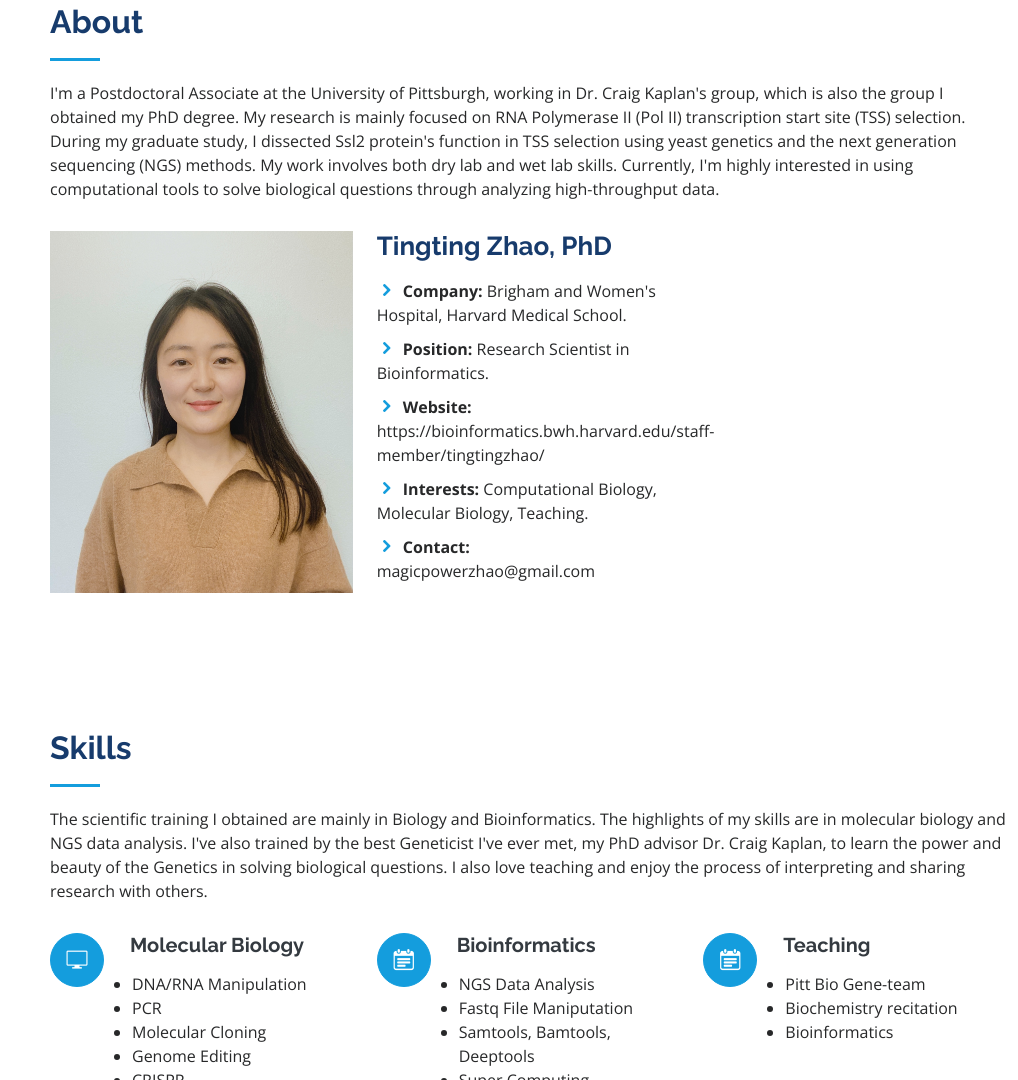
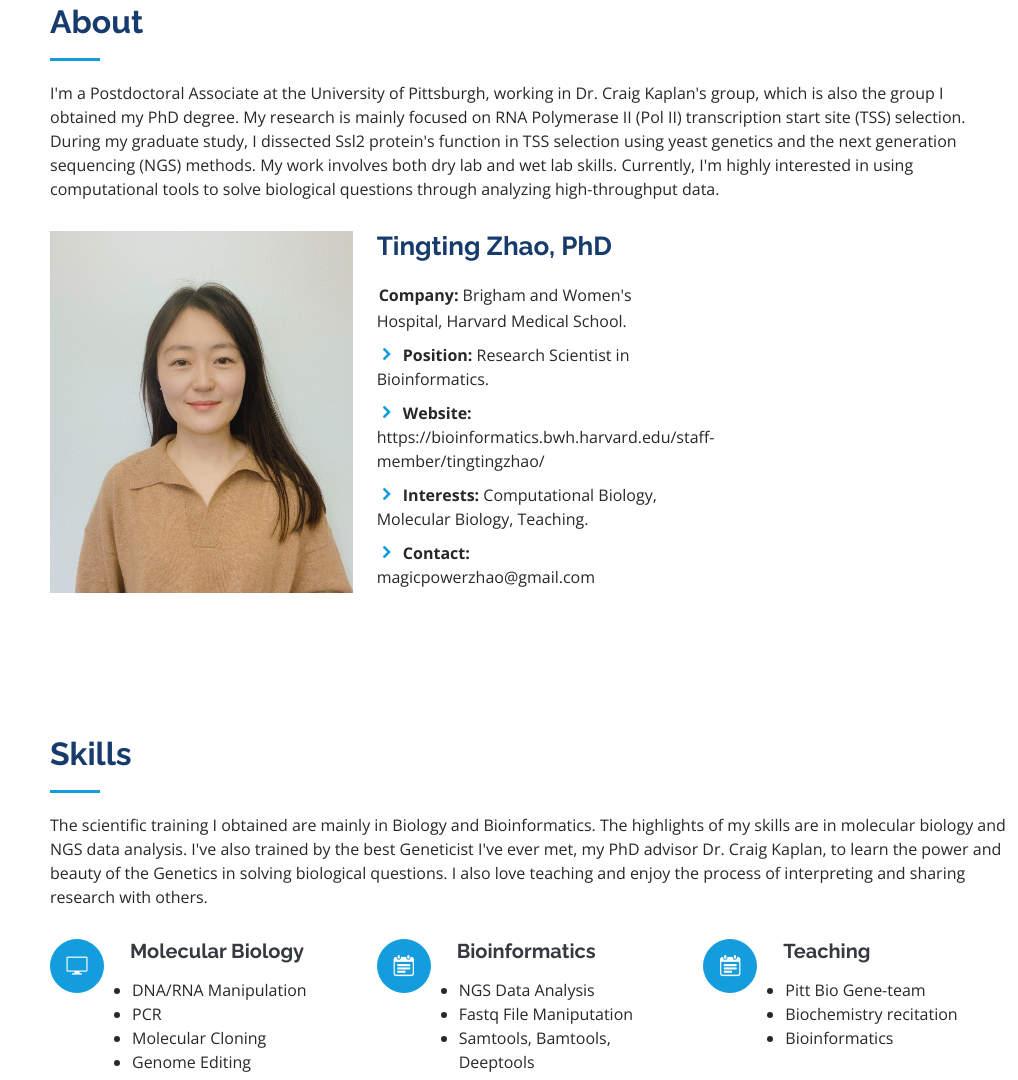
Before and after one commit to TingtingSsl2/PersonalSite, a plain HTML site: page index.html in a window 1280 px wide. Shown: the part 857-1937 px from the top of the page, without its empty margins (262-1280 px from the left). Drawn offline with nearby package versions, Linux system fonts and the light colour scheme.

Commit message:
about line 1 test

```diff
--- a/index.html
+++ b/index.html
@@ -104,7 +104,7 @@
               <div class="row">
                 <div class="col-lg-6">
                   <ul>
-                    <li><i class="icofont-rounded-right"></i> <strong>Company:</strong> Brigham and Women's Hospital, Harvard Medical School.</li>
+                    <li><i class="font-italic"></i> <strong>Company:</strong> Brigham and Women's Hospital, Harvard Medical School.</li>
                     <li><i class="icofont-rounded-right"></i> <strong>Position:</strong> Research Scientist in Bioinformatics.</li>
                     <li><i class="icofont-rounded-right"></i> <strong>Website:</strong> https://bioinformatics.bwh.harvard.edu/staff-member/tingtingzhao/</li>
                     <li><i class="icofont-rounded-right"></i> <strong>Interests:</strong> Computational Biology, Molecular Biology, Teaching.</li>
```
